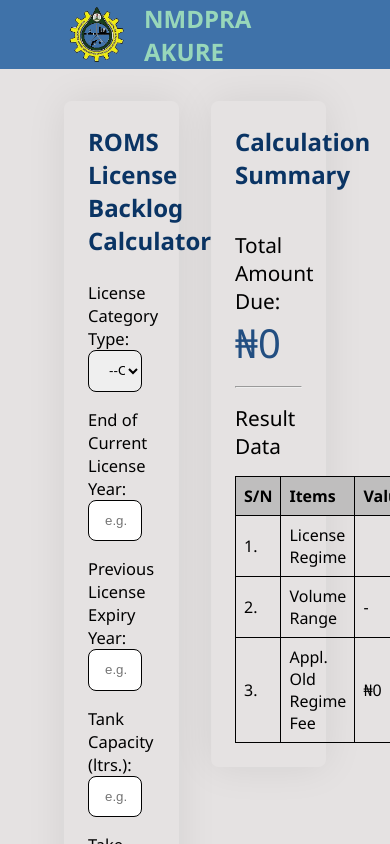
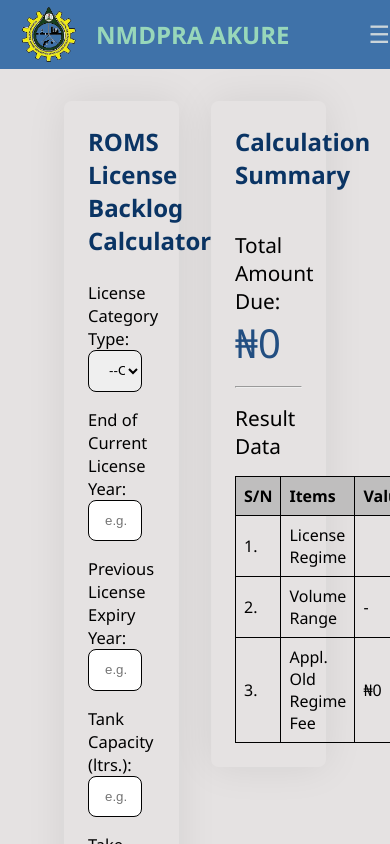
Before and after one commit to Adeniji-Rahmon-Olusegun/license-backlog-calculator, a React (Create React App) app in the folder client/: page / in a window 390 px wide. Built offline with nearby package versions, Linux system fonts and the light colour scheme; the HTML template or start-up script is replaced by a standard one.

Commit message:
minor UI fix

```diff
--- a/client/src/styles/header.css
+++ b/client/src/styles/header.css
@@ -8,14 +8,15 @@
     box-sizing: border-box;
     color: #cbd5da;
     align-items: center;
-    gap: 12rem;
-    max-width: 100%;
-    padding-left: 1rem;
+    justify-content: flex-start;
+    gap: 20rem;
+    /* gap: 17rem; */
+    width: 100%;
     position: relative;
 }
 
 .header-logo {
-    margin-left: 3rem;
+    padding-left: 1rem;
     display: flex;
     align-items: center;
     gap: 1rem;
@@ -42,6 +43,7 @@
     cursor: pointer;
     background: none;
     color: #cbd5da;
+    justify-content: space-between;
 }
 /*
 .header-toggle {
@@ -54,12 +56,14 @@
 } */
 
 @media (max-width: 768px) {
-    /* .navbar {
-        gap: 2rem
-    } */
+    .navbar {
+        justify-content: space-between;
+        gap: 0;
+    }
 
     .hamburger{
         display: block;
+        margin-left: auto;
     }
 
     /* .navbar {
@@ -77,7 +81,7 @@
         justify-self: flex-end;
         align-items: center;
         background: #f6f9f9;
-        width: 11rem;
+        width: 100%;
         padding: 0.5rem;
     }
 
```
